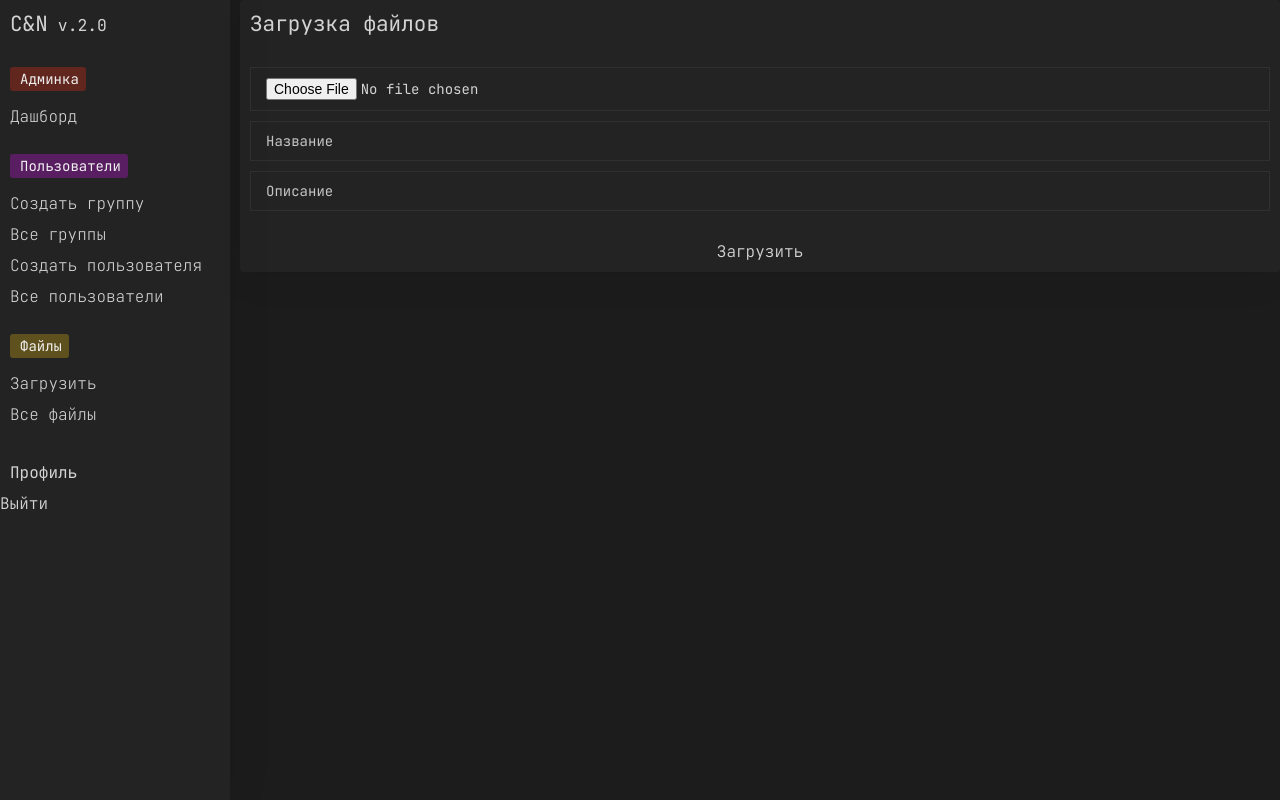
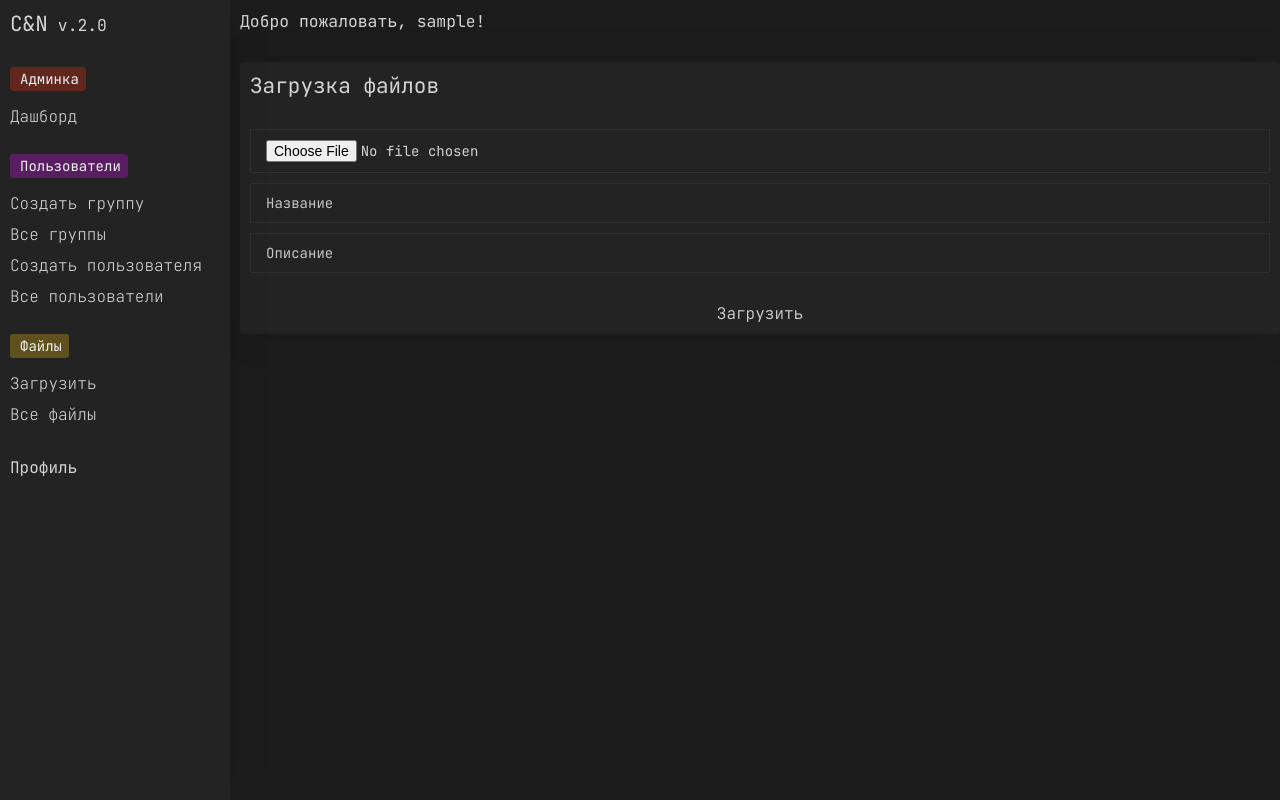
Before and after one commit to dmeetri/CandA, a Django app: page /manager/files/create/ in a window 1280 px wide. Run offline with Django 5.2, Linux system fonts and the light colour scheme; the visitor is signed in with stand-in values (Sample User, id 1).

Commit message:
fix progress

```diff
--- a/CN/main/urls.py
+++ b/CN/main/urls.py
@@ -8,6 +8,7 @@ urlpatterns = [
     path('groups/delete/<int:pk>', views.GroupDeleteView.as_view(), name='groupsdelete'),
 
     path('users/list', views.UsersListView.as_view(), name='userslist'),
+    path('users/profile/<int:pk>/', views.UsersDetailView.as_view(), name='usersprofile'),
 
     path('files/create/', views.FileCreateView.as_view(), name='filescreate'),
     path('files/list/', views.FilesListView.as_view(), name='fileslist'),
--- a/CN/main/views.py
+++ b/CN/main/views.py
@@ -50,6 +50,13 @@ class UsersListView(LoginRequiredMixin, ListView):
 
     def get_queryset(self):
         return super().get_queryset().only('id', 'username', 'email')
+
+
+class UsersDetailView(LoginRequiredMixin, DetailView):
+    model = User
+    template_name = 'registration/profile.html'
+    context_object_name = 'duser'
+
 
 # === FILES ===
 
--- a/CN/static/styles.css
+++ b/CN/static/styles.css
@@ -319,9 +319,11 @@ td {
 main{
   margin-left: 240px;
 }
+
 .container {
   max-width: 1600px;
   width: 100%;
+  margin-top: 10px;
 }
 
 @media (max-width: 1000px) {
--- a/CN/templates/base.html
+++ b/CN/templates/base.html
@@ -7,7 +7,7 @@
   <link rel="stylesheet" href="{% static 'styles.css' %}">
   <link rel="stylesheet" href="{% static 'aside.css' %}">
   {% block extra_css %}{% endblock %}
-  <title>C&N | {% block title %}Дашборд{% endblock %}</title>
+  <title>C&N >> {% block title %}Дашборд{% endblock %}</title>
 </head>
 <body>
   <aside>
@@ -45,21 +45,20 @@
             <a href="{% url 'fileslist' %}" class="aside-nav-btn button-left-right text-regular font-light">Все файлы</a>
           </div>
         </div>
+
+        <div class="aside-nav-section">
+          <div class="gap-v-10">
+            <a href="{% url 'usersprofile' user.pk %}" class="aside-nav-btn button-left-right text-regular">Профиль</a>
+          </div>
+        </div>
       </nav>
-
-      <div class="profile-button">
-        <a href="#" class="aside-nav-btn button-left-right text-regular">Профиль</a>
-      </div>
-
-      <form method="post" action="{% url 'logout' %}">
-          {% csrf_token %}
-          <button type="submit" class="text-regular font-normal">Выйти</button>
-        </form>
     </div>
   </aside>
 
   <main>
-    <div class="container">
+    <div class="container gap-v-30">
+      <h3>Добро пожаловать, {{ user.username }}!</h3>
+
       {% block content %}{% endblock %}
     </div>
   </main>
```
Also changed, not shown: CN/static/auth.css (+15 -0 lines), CN/templates/registration/profile.html (+26 -3 lines).
